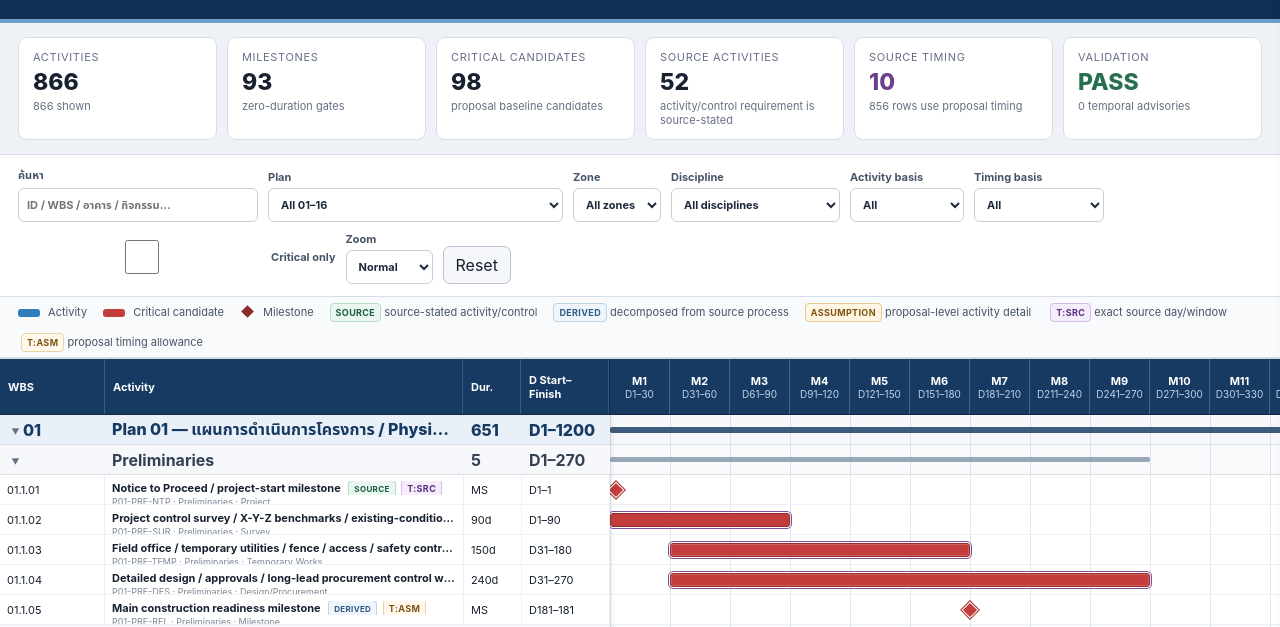
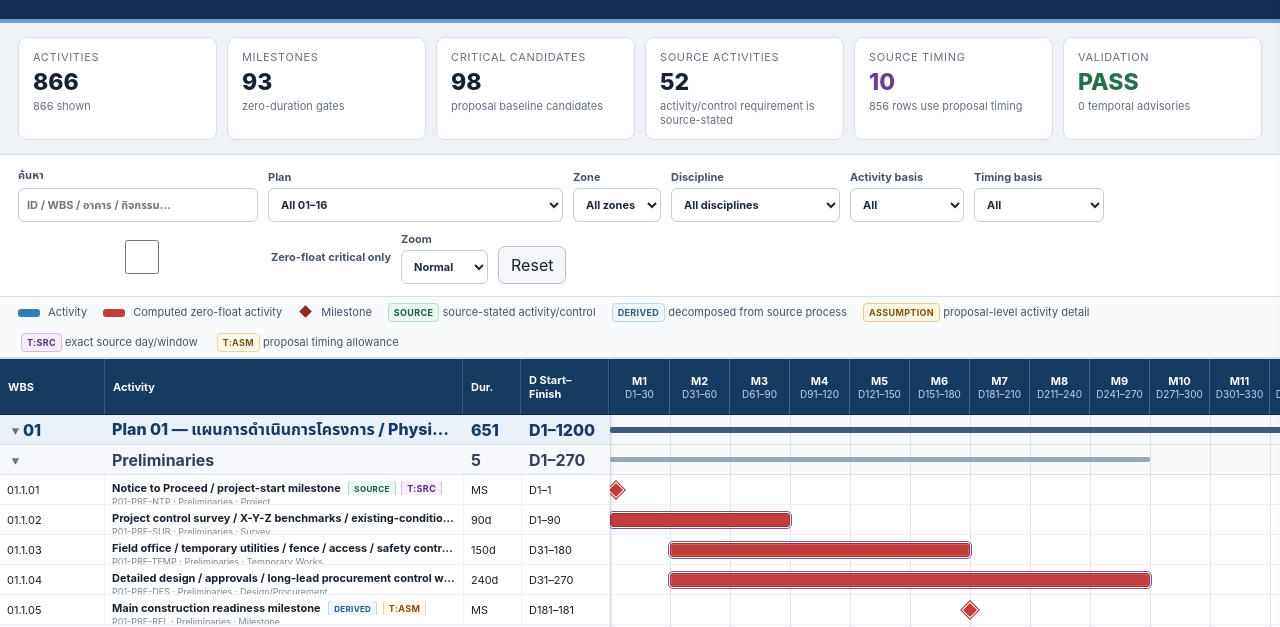
Before and after one commit to saratchai1/gantt-chart, a website with bundled scripts: page index.html in a window 1280 px wide. Shown: the part 119-746 px from the top of the page. Built offline with nearby package versions, Linux system fonts and the light colour scheme.

Commit message:
Use computed zero-float critical path in viewer controls

```diff
--- a/index.html
+++ b/index.html
@@ -50,7 +50,7 @@
         <option value="ASSUMPTION">ASSUMED timing</option>
       </select>
     </label>
-    <label class="check"><input id="criticalOnly" type="checkbox" /> Critical only</label>
+    <label class="check"><input id="criticalOnly" type="checkbox" /> Zero-float critical only</label>
     <label>Zoom
       <select id="zoom">
         <option value="1.25">Compact</option>
@@ -63,7 +63,7 @@
 
   <section class="legend">
     <span><i class="swatch normal"></i> Activity</span>
-    <span><i class="swatch critical"></i> Critical candidate</span>
+    <span><i class="swatch critical"></i> Computed zero-float activity</span>
     <span><i class="diamond"></i> Milestone</span>
     <span><b class="basis source">SOURCE</b> source-stated activity/control</span>
     <span><b class="basis derived">DERIVED</b> decomposed from source process</span>
@@ -90,7 +90,7 @@
   </aside>
 
   <footer>
-    Benchmark PDF is used only for WBS/activity granularity. Activity content and exact timing are audited separately. Rows with Timing Basis = ASSUMPTION are proposal planning allowances, not TOR-stated durations, and must be replaced by the approved calendar, BOQ/productivity and vendor-confirmed lead times at contract-baseline stage.
+    Benchmark PDF is used only for WBS/activity granularity. Activity content and exact timing are audited separately. Rows with Timing Basis = ASSUMPTION are proposal planning allowances, not TOR-stated durations, and must be replaced by the approved calendar, BOQ/productivity and vendor-confirmed lead times at contract-baseline stage. Computed float is calculated against the current proposal network and the D1200 final milestone.
   </footer>
 
   <script type="module" src="./app.js"></script>
```
